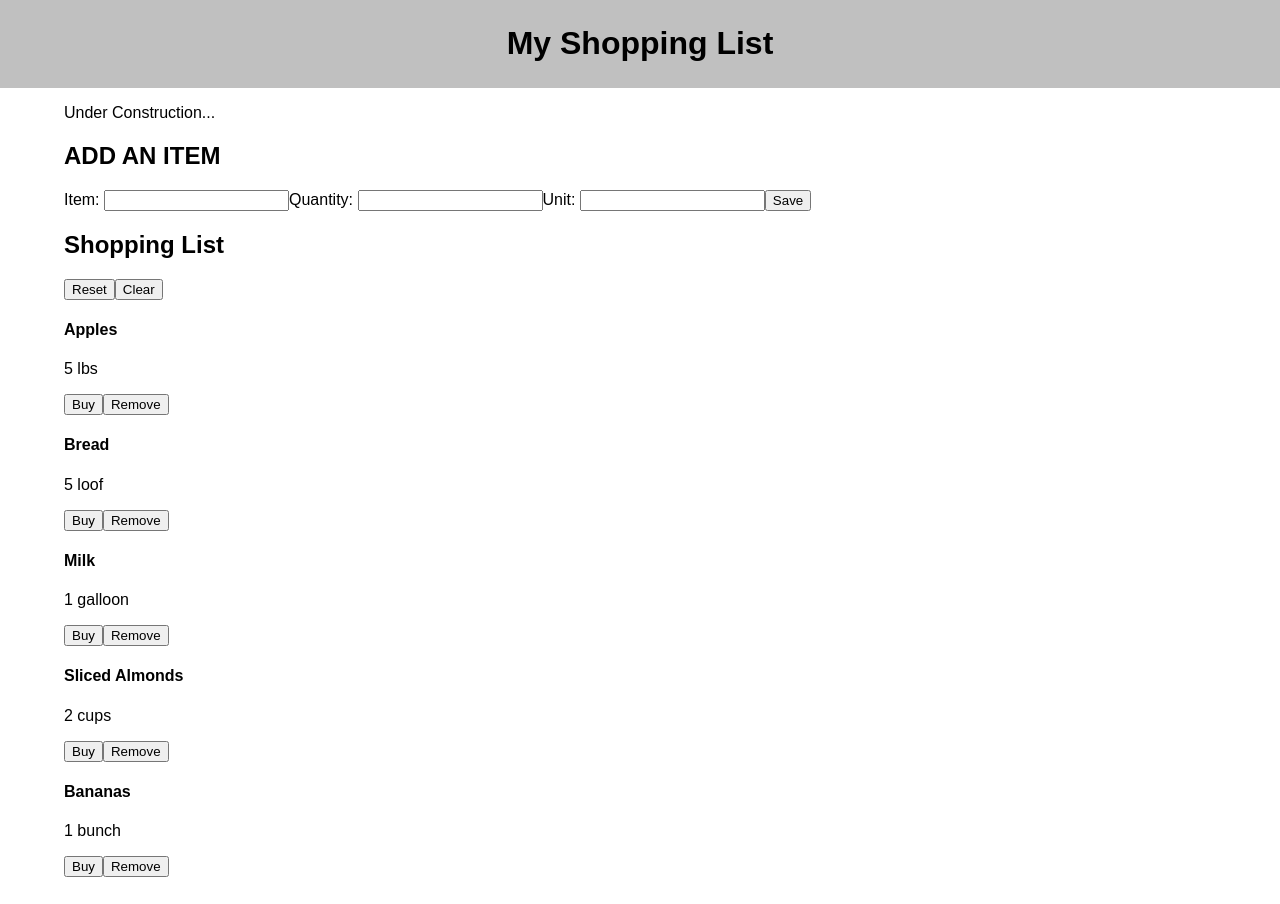
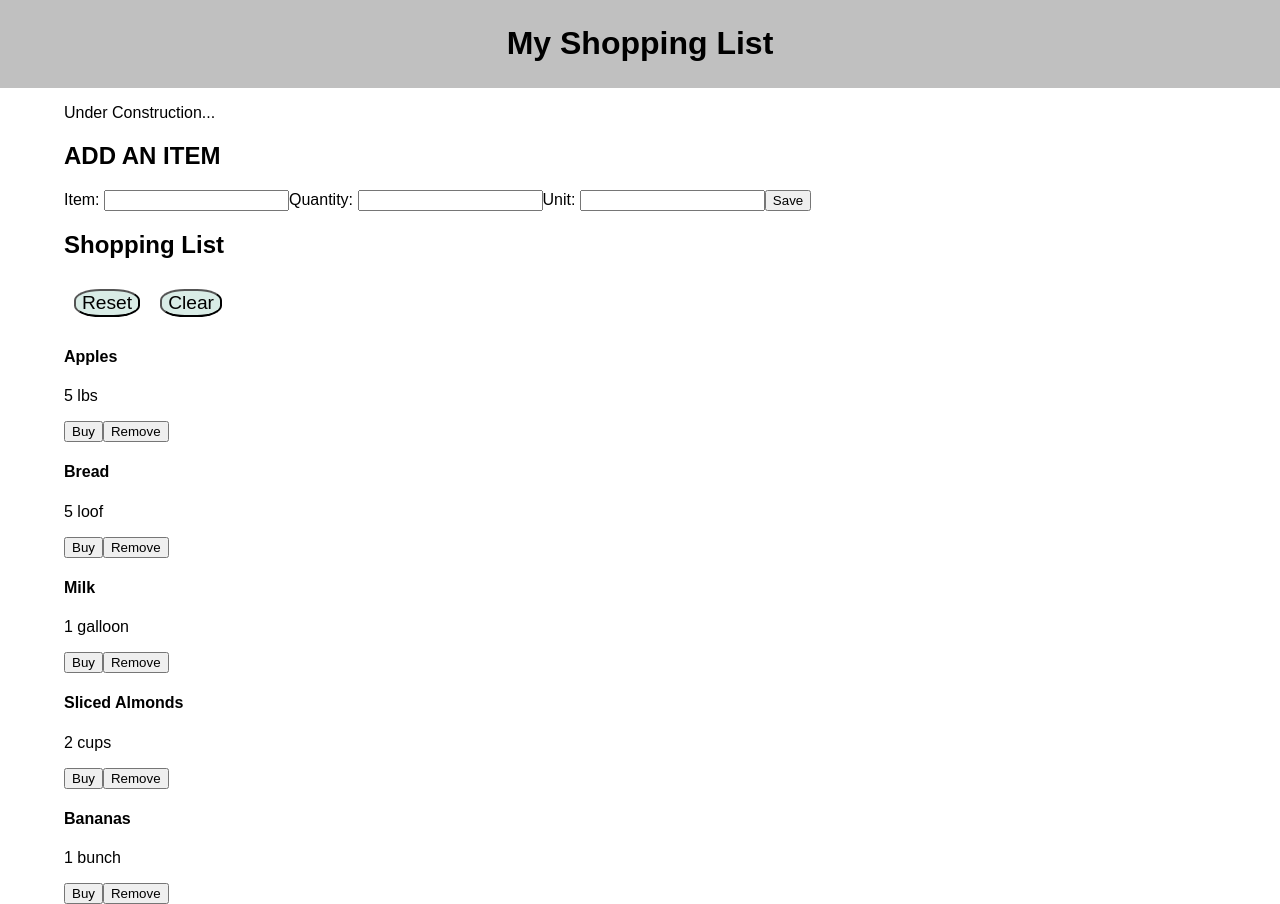
Before and after one commit to pete5315/group-fs-react-shopping-list, a React (Create React App) app: page / in a window 1280 px wide. Before the commit the page ends 877 px from the top, so only its background shows below. Built offline with nearby package versions, Linux system fonts and the light colour scheme.

Commit message:
added some css to shopping list

```diff
--- a/src/components/App/App.jsx
+++ b/src/components/App/App.jsx
@@ -6,7 +6,7 @@
     import ShoppingList from '../ShoppingList/shoppingList.jsx';
     import ItemForm from '../ItemForm/ItemForm.jsx';
     import {useState} from 'react';
-    import pool from '../../../server/modules/pool.js';
+    // import pool from '../../../server/modules/pool.js';
 
     function App() {
 
--- /dev/null
+++ b/src/components/ShoppingList/ShoppingList.css
@@ -0,0 +1,13 @@
+.button {
+    margin: 10px;
+    padding: auto, 0;
+    border-radius: 40%;
+    background-color: rgb(217, 236, 230);
+    font-size: larger;
+
+}
+
+.button:hover{
+    background-color: rgb(0, 255, 119);
+    cursor:pointer;
+}
--- a/src/components/ShoppingList/shoppingList.jsx
+++ b/src/components/ShoppingList/shoppingList.jsx
@@ -1,3 +1,4 @@
+import './ShoppingList.css';
 
 function ShoppingList() {
 
@@ -11,8 +12,8 @@ function ShoppingList() {
     return (
         <>
         <h2>Shopping List</h2>
-        <button>Reset</button>
-        <button>Clear</button>
+        <button className="button">Reset</button>
+        <button className="button">Clear</button>
         </>
     )
 
```
